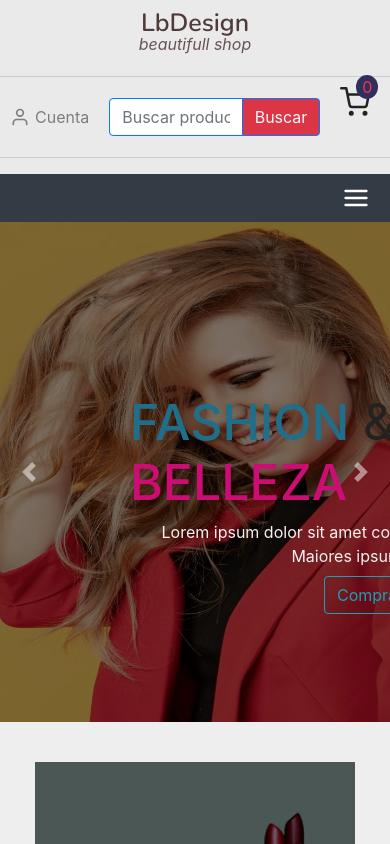
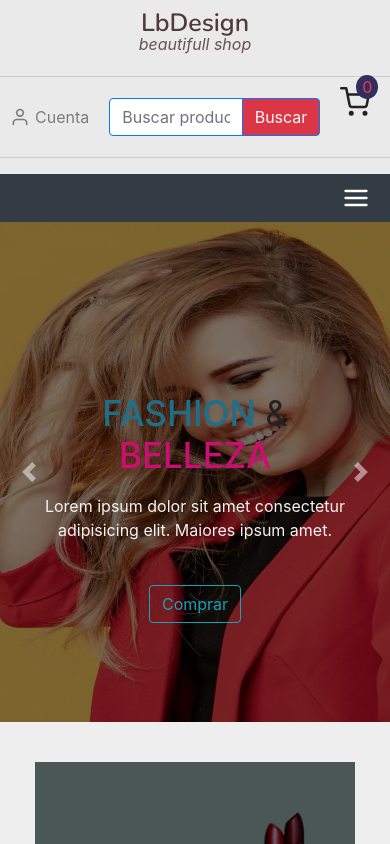
Before and after one commit to Loubyc2/lb, a React (Create React App) app: page / in a window 390 px wide. Shown: the top 844 px of the page. Built offline with nearby package versions, Linux system fonts and the light colour scheme.

Commit message:
other commit

```diff
--- a/src/components/header/Header.js
+++ b/src/components/header/Header.js
@@ -20,7 +20,7 @@ function Header() {
             }
         });
         return () => {
-            window.removeEventListener('scroll');
+            window.removeEventListener('scroll', setScroll(false));
         };
     }, []);
     return (
--- a/src/components/home/Home.css
+++ b/src/components/home/Home.css
@@ -376,6 +376,22 @@ Media query  */
 }
 
 @media screen and (max-width :500px) {
+    /* Home Carousel */
+    .carousel-text-tech h1 {
+        text-align: center;
+    }
+    .carousel-text {
+        left: 0;
+        text-align: center;
+        width: 100%;
+        padding: 0 30px;
+    }
+    .carousel-text>h1 {
+        font-size: 35px;
+    }
+    .carousel-text>span {
+        margin: 10px 0 35px 0;
+    }
     .home__news {
         padding: 10px 35px;
         margin-top: 20px;
```
Also changed, not shown: 1 other file (tests, documents, lock files or other folders).
